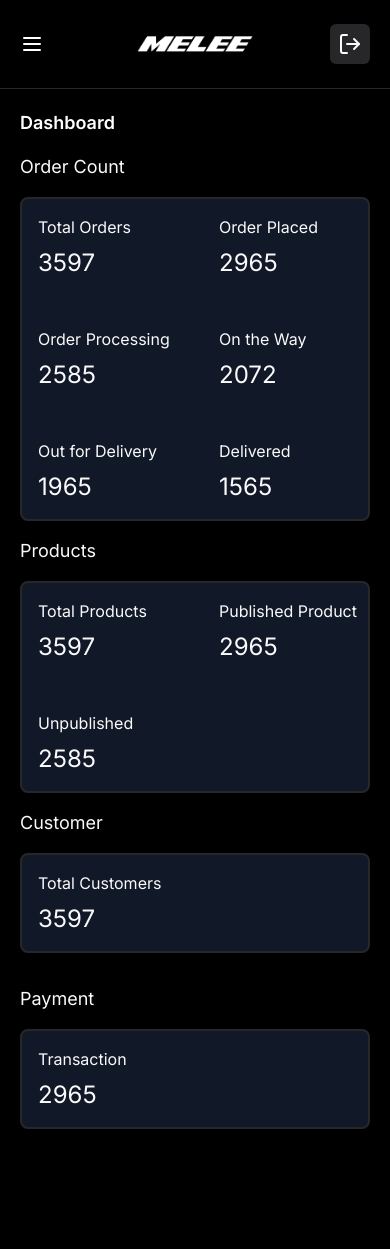
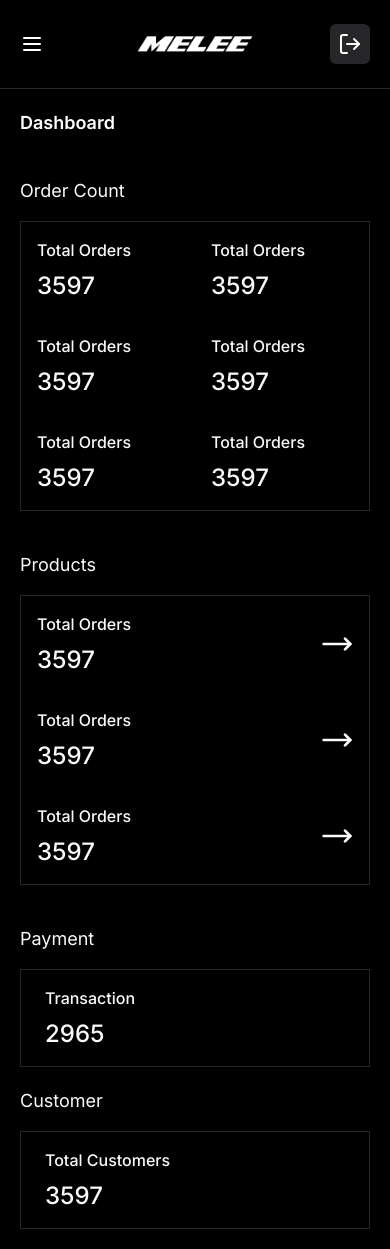
Before and after one commit to sakib-xrz/melee-client, a Next.js app: page /admin in a window 390 px wide. Before the commit the page ends 1165 px from the top, so only its background shows below. Built offline with nearby package versions, Linux system fonts and the light colour scheme.

Commit message:
complete deshboard design with responsive

```diff
--- a/app/admin/page.jsx
+++ b/app/admin/page.jsx
@@ -1,67 +1,124 @@
+import Container from "@/components/shared/Container";
 import PageTitleWithButton from "@/components/shared/PageTitleWithButton";
+import { MoveRight } from "lucide-react";
 
 export default function AdminDashboardPage() {
   return (
+    <>
+      <PageTitleWithButton title={"Dashboard"} />
+
+      <div className="space-y-10 mt-10">
         <div>
-      <PageTitleWithButton title={"Dashboard"} />
-      <h2 className="text-lg mt-4">Order Count</h2>
-      <div className="grid grid-cols-2 lg:grid-cols-3 gap-4 bg-gray-900 rounded-lg mt-4 border-2">
-        <div className="my-4 pl-4 ">
-          <p>Total Orders</p>
-          <p className="text-2xl pt-2">3597</p>
+          <h2 className="text-lg mb-4">Order Count</h2>
+          <div className="grid grid-cols-2 lg:grid-cols-3 bg-background border border-border">
+            <div className="py-4 px-4 md:px-6 hover:bg-accent cursor-pointer flex w-full items-center justify-between">
+              <div>
+                <p className="sm:text-lg font-medium">Total Orders</p>
+                <p className="text-2xl sm:text-4xl font-medium pt-2">3597</p>
               </div>
-        <div className="my-4 pl-4">
-          <p>Order Placed</p>
-          <p className="text-2xl pt-2">2965</p>
-        </div>
-        <div className="my-4 pl-4">
-          <p>Order Processing</p>
-          <p className="text-2xl pt-2">2585</p>
-        </div>
-        <div className="my-4 pl-4">
-          <p>On the Way</p>
-          <p className="text-2xl pt-2">2072</p>
-        </div>
-        <div className="my-4 pl-4">
-          <p>Out for Delivery</p>
-          <p className="text-2xl pt-2">1965</p>
-        </div>
-        <div className="my-4 pl-4">
-          <p>Delivered</p>
-          <p className="text-2xl pt-2">1565</p>
+              <div className="hidden sm:block">
+                <MoveRight className="w-8 h-8" />
               </div>
             </div>
-      <h2 className="text-lg mt-4">Products</h2>
-      <div className="grid grid-cols-2 lg:grid-cols-3 gap-4 bg-gray-900 rounded-lg mt-4 border-2">
-        <div className="my-4 pl-4 ">
-          <p>Total Products</p>
-          <p className="text-2xl pt-2">3597</p>
+            <div className="py-4 px-4 md:px-6 hover:bg-accent cursor-pointer flex w-full items-center justify-between">
+              <div>
+                <p className="sm:text-lg font-medium">Total Orders</p>
+                <p className="text-2xl sm:text-4xl font-medium pt-2">3597</p>
               </div>
-        <div className="my-4 pl-4">
-          <p>Published Product</p>
-          <p className="text-2xl pt-2">2965</p>
-        </div>
-        <div className="my-4 pl-4">
-          <p>Unpublished</p>
-          <p className="text-2xl pt-2">2585</p>
+              <div className="hidden sm:block">
+                <MoveRight className="w-8 h-8" />
               </div>
             </div>
-      <div className="grid grid-cols-1 lg:grid-cols-2 gap-x-2">
+            <div className="py-4 px-4 md:px-6 hover:bg-accent cursor-pointer flex w-full items-center justify-between">
               <div>
-          <h2 className="text-lg mt-4">Customer</h2>
-          <div className="my-4 py-4 pl-4 bg-gray-900 rounded-lg border-2">
-            <p>Total Customers</p>
-            <p className="text-2xl pt-2">3597</p>
+                <p className="sm:text-lg font-medium">Total Orders</p>
+                <p className="text-2xl sm:text-4xl font-medium pt-2">3597</p>
+              </div>
+              <div className="hidden sm:block">
+                <MoveRight className="w-8 h-8" />
               </div>
             </div>
+            <div className="py-4 px-4 md:px-6 hover:bg-accent cursor-pointer flex w-full items-center justify-between">
               <div>
-          <h2 className="text-lg mt-4">Payment</h2>
-          <div className="my-4 py-4 pl-4 bg-gray-900 rounded-lg border-2">
-            <p>Transaction</p>
-            <p className="text-2xl pt-2">2965</p>
+                <p className="sm:text-lg font-medium">Total Orders</p>
+                <p className="text-2xl sm:text-4xl font-medium pt-2">3597</p>
+              </div>
+              <div className="hidden sm:block">
+                <MoveRight className="w-8 h-8" />
+              </div>
+            </div>
+            <div className="py-4 px-4 md:px-6 hover:bg-accent cursor-pointer flex w-full items-center justify-between">
+              <div>
+                <p className="sm:text-lg font-medium">Total Orders</p>
+                <p className="text-2xl sm:text-4xl font-medium pt-2">3597</p>
+              </div>
+              <div className="hidden sm:block">
+                <MoveRight className="w-8 h-8" />
+              </div>
+            </div>
+            <div className="py-4 px-4 md:px-6 hover:bg-accent cursor-pointer flex w-full items-center justify-between">
+              <div>
+                <p className="sm:text-lg font-medium">Total Orders</p>
+                <p className="text-2xl sm:text-4xl font-medium pt-2">3597</p>
+              </div>
+              <div className="hidden sm:block">
+                <MoveRight className="w-8 h-8" />
               </div>
             </div>
           </div>
         </div>
+
+        <div>
+          <h2 className="text-lg mb-4">Products</h2>
+          <div className="grid grid-cols-1 md:grid-cols-3 bg-background border border-border">
+            <div className="py-4 px-4 md:px-6 hover:bg-accent cursor-pointer flex w-full items-center justify-between">
+              <div>
+                <p className="sm:text-lg font-medium">Total Orders</p>
+                <p className="text-2xl sm:text-4xl font-medium pt-2">3597</p>
+              </div>
+              <div>
+                <MoveRight className="w-8 h-8" />
+              </div>
+            </div>
+            <div className="py-4 px-4 md:px-6 hover:bg-accent cursor-pointer flex w-full items-center justify-between">
+              <div>
+                <p className="sm:text-lg font-medium">Total Orders</p>
+                <p className="text-2xl sm:text-4xl font-medium pt-2">3597</p>
+              </div>
+              <div>
+                <MoveRight className="w-8 h-8" />
+              </div>
+            </div>
+            <div className="py-4 px-4 md:px-6 hover:bg-accent cursor-pointer flex w-full items-center justify-between">
+              <div>
+                <p className="sm:text-lg font-medium">Total Orders</p>
+                <p className="text-2xl sm:text-4xl font-medium pt-2">3597</p>
+              </div>
+              <div>
+                <MoveRight className="w-8 h-8" />
+              </div>
+            </div>
+          </div>
+        </div>
+
+        <div className="grid grid-cols-1 lg:grid-cols-2 gap-5">
+          <div>
+            <h2 className="text-lg mb-4">Payment</h2>
+            <div className="py-4 px-6 bg-background border border-border">
+              <p className="sm:text-lg font-medium">Transaction</p>
+              <p className="text-2xl sm:text-4xl font-medium pt-2">2965</p>
+            </div>
+          </div>
+
+          <div>
+            <h2 className="text-lg mb-4">Customer</h2>
+            <div className="py-4 px-6 bg-background border border-border">
+              <p className="sm:text-lg font-medium">Total Customers</p>
+              <p className="text-2xl sm:text-4xl font-medium pt-2">3597</p>
+            </div>
+          </div>
+        </div>
+      </div>
+    </>
   );
 }
--- a/components/admin/AdminAuthNavbar.jsx
+++ b/components/admin/AdminAuthNavbar.jsx
@@ -16,7 +16,7 @@ export default function AdminAuthNavbar() {
   const [menuDrawerOpen, setMenuDrawerOpen] = useState(false);
 
   return (
-    <div className="border-b border-border sticky top-0 z-50">
+    <div className="border-b border-border bg-background sticky top-0 z-50">
       <Container extraClassName="max-w-[115rem]">
         <div className="grid grid-cols-3 justify-between items-center">
           <p>
```
Lines whose indentation alone changed are shown as unchanged.
